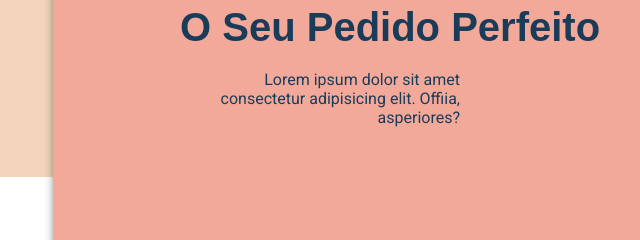
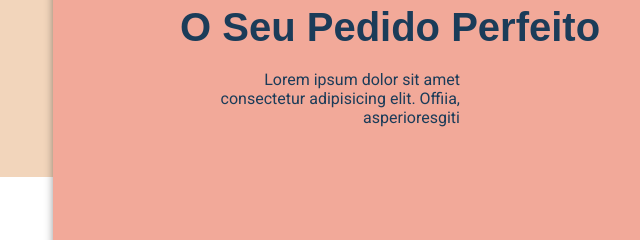
Before and after one commit to wilsonlopes/atelie, a plain HTML site: page index.html in a window 1280 px wide. Shown: the part 323-563 px from the top of the page, 97-737 px from the left. Drawn offline with Linux system fonts and the light colour scheme.

Commit message:
primeiro commit

```diff
--- a/index.html
+++ b/index.html
@@ -27,7 +27,7 @@
           <h2>O Seu Pedido Perfeito</h2>
           <p>
             Lorem ipsum dolor sit amet consectetur adipisicing elit. Offiia,
-            asperiores?
+            asperioresgiti
           </p>
         </div>
         <img src="images/boneca.png" alt="boneca" />
```
